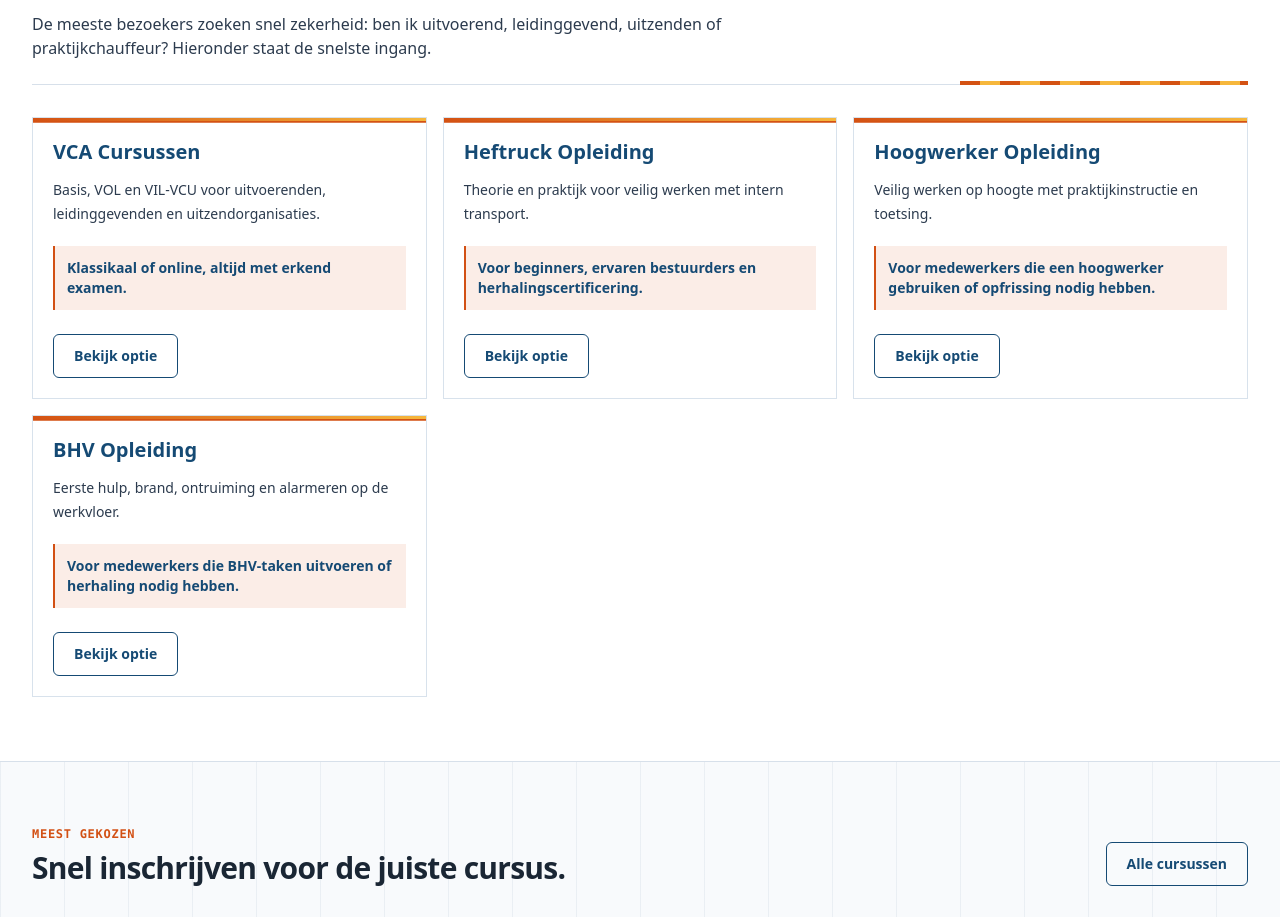
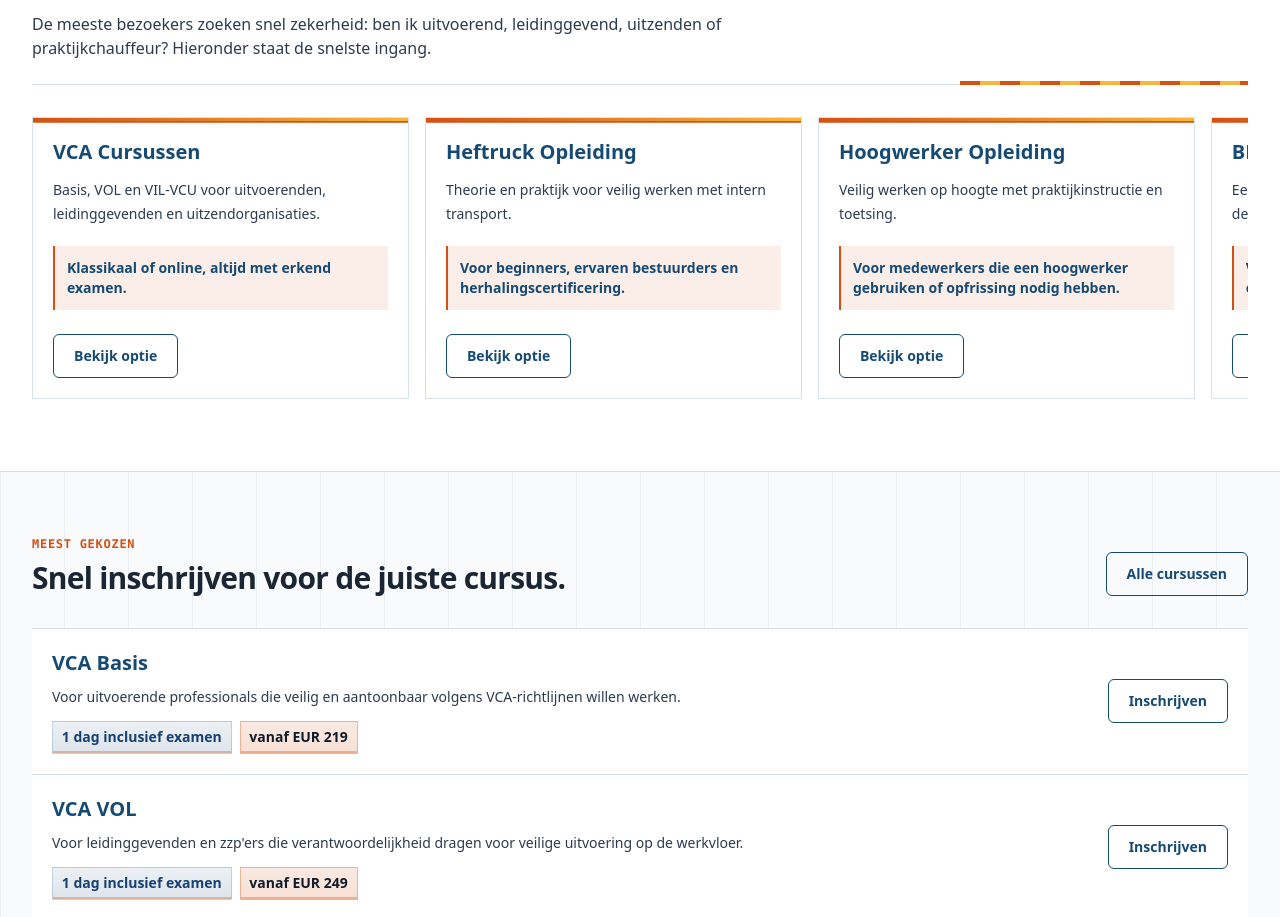
Before and after one commit to khaledjadf-blip/VCA-school, a Next.js app: page / in a window 1280 px wide. Shown: the part 884-1801 px from the top of the page. Built offline with nearby package versions, Linux system fonts and the light colour scheme.

Commit message:
Make course cards horizontally scrollable

```diff
--- a/app/cursussen/page.tsx
+++ b/app/cursussen/page.tsx
@@ -20,8 +20,12 @@ export default function CoursesPage() {
         </div>
       </section>
       <section className="section-shell py-14">
-        <div className="grid gap-5 md:grid-cols-2 xl:grid-cols-4">
-          {categories.map((category) => <CategoryFlipCard key={category.title} {...category} />)}
+        <div className="flex gap-4 overflow-x-auto pb-2 snap-x snap-mandatory">
+          {categories.map((category) => (
+            <div key={category.title} className="min-w-[82%] snap-start sm:min-w-[62%] lg:min-w-[31%]">
+              <CategoryFlipCard {...category} />
+            </div>
+          ))}
         </div>
       </section>
       <section className="section-shell pb-16">
--- a/components/home-sections.tsx
+++ b/components/home-sections.tsx
@@ -66,8 +66,12 @@ export function CategoriesSection() {
           De meeste bezoekers zoeken snel zekerheid: ben ik uitvoerend, leidinggevend, uitzenden of praktijkchauffeur? Hieronder staat de snelste ingang.
         </p>
       </div>
-      <div className="grid gap-4 md:grid-cols-3">
-        {categories.map((category) => <CategoryFlipCard key={category.title} {...category} />)}
+      <div className="flex gap-4 overflow-x-auto pb-2 snap-x snap-mandatory">
+        {categories.map((category) => (
+          <div key={category.title} className="min-w-[82%] snap-start sm:min-w-[62%] lg:min-w-[31%]">
+            <CategoryFlipCard {...category} />
+          </div>
+        ))}
       </div>
     </section>
   );
```
